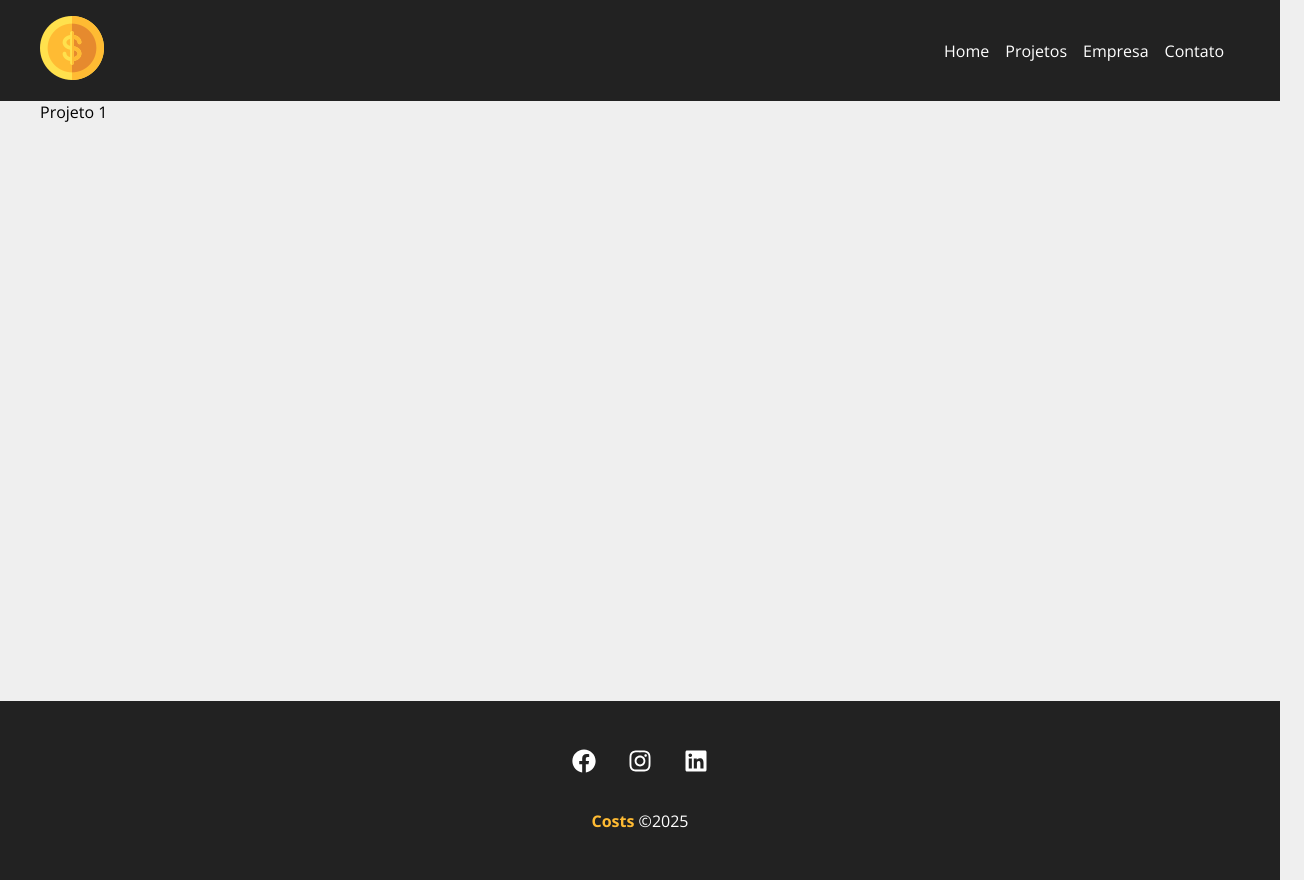
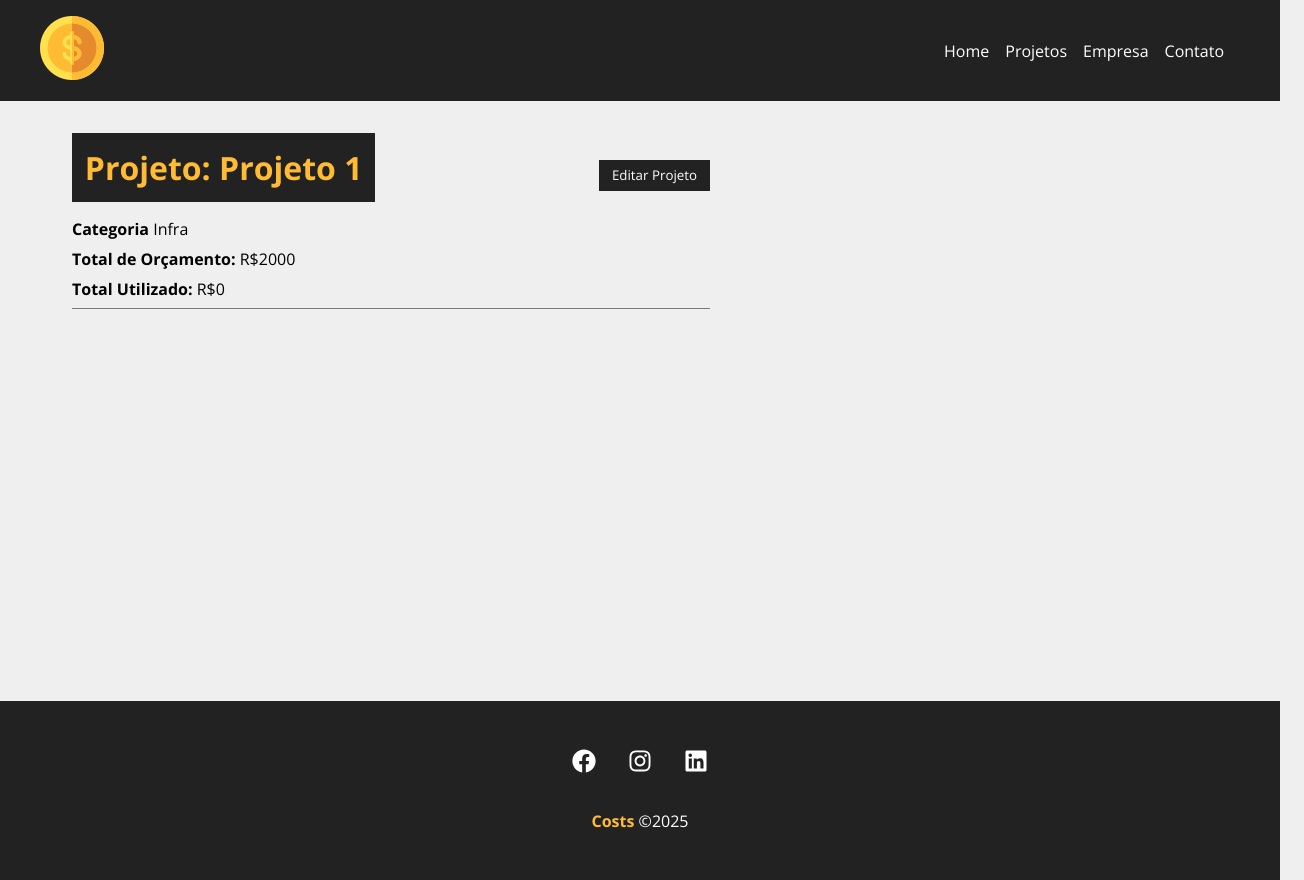
Before and after one commit to ArthurGehlen/projetoComReact, a React (Create React App) app: page /project/2eed in a window 1280 px wide. Shown: the whole page, 1304 px wide, since content can reach past the window. Built offline with nearby package versions, Linux system fonts and the light colour scheme; data requests are answered from the project's data file; the HTML template or start-up script is replaced by a standard one.

Commit message:
Exibindo detalhes do projeto.

```diff
--- a/db.json
+++ b/db.json
@@ -18,6 +18,17 @@
       "category": {
         "id": "2",
         "name": "Desenvolvimento"
+      },
+      "cost": 0,
+      "services": []
+    },
+    {
+      "id": "8c81",
+      "name": "Teste",
+      "budget": "5000",
+      "category": {
+        "id": "3",
+        "name": "Design"
       },
       "cost": 0,
       "services": []
--- a/src/components/pages/Project.jsx
+++ b/src/components/pages/Project.jsx
@@ -3,11 +3,17 @@
 import { useParams } from "react-router-dom"
 import { useState, useEffect } from 'react'
 
+import Loading from "../layout/Loading"
+import Container from "../layout/Container"
+
 function Project() {
     const { id } = useParams()
+
     const [project, setProject] = useState([])
+    const [showProjectForm, setShowProjectForm] = useState(false)
 
     useEffect(() => {
+        setTimeout(() => {
             fetch(`http://localhost:5000/projects/${id}`, {
                 method: 'GET',
                 headers: {
@@ -19,9 +25,49 @@
                     setProject(data)
                 })
                 .catch((err) => console.log(err));
+        }, 750);
     }, [id])
 
-    return <p>{project.name}</p>
+    function toggle_project_form() {
+        setShowProjectForm(!showProjectForm)
+    }
+
+    return (
+        <>
+            {project.name ?
+                <div className={styles.project_detail}>
+                    <Container customClas="column">
+                        <div className={styles.details_container}>
+                            <h1>Projeto: {project.name}</h1>
+                            <button onClick={toggle_project_form} className={styles.btn}>
+                                {!showProjectForm ? 'Editar Projeto' : 'Fechar'}
+                            </button>
+                            {!showProjectForm ?
+                                (
+                                    <div className={styles.project_info}>
+                                        <p>
+                                            <span>Categoria</span> {project.category.name}
+                                        </p>
+                                        <p>
+                                            <span>Total de Orçamento:</span> R${project.budget}
+                                        </p>
+                                        <p>
+                                            <span>Total Utilizado:</span> R${project.cost}
+                                        </p>
+                                    </div>
+                                ) :
+                                (
+                                    <div className={styles.project_info}>
+
+                                    </div>
+                                )}
+                        </div>
+                    </Container>
+                </div>
+                :
+                (<Loading />)}
+        </>
+    )
 }
 
 export default Project
--- a/src/components/pages/Project.module.css
+++ b/src/components/pages/Project.module.css
@@ -0,0 +1,49 @@
+.project_detail {
+    padding: 2em;
+}
+
+.project_detail h1,
+.project_detail h2,
+.project_detail p {
+    margin-bottom: 0.5em;
+}
+
+.project_detail h1 {
+    background-color: #222;
+    color: #ffbb33;
+    padding: .4em;
+}
+
+.project_detail span {
+    font-weight: bold;
+}
+
+.details_container,
+.service_form_container {
+    border-bottom: 1px solid #7a7a7a;
+    margin-bottom: 1.2em;
+    padding-bottom: 1,2em;
+    display: flex;
+    justify-content: space-between;
+    flex-wrap: wrap;
+    align-items: center;
+}
+
+.btn {
+    background-color: #222;
+    color: #fff;
+    padding: 0.5em 1em;
+    text-decoration: none;
+    transition: 0.5s;
+    cursor: pointer;
+    max-height: 40px;
+    border: none;
+}
+
+.btn:hover {
+    color: #ffbb33;
+}
+
+.project_info {
+    width: 100%;
+}
```
Lines whose indentation alone changed are shown as unchanged.
